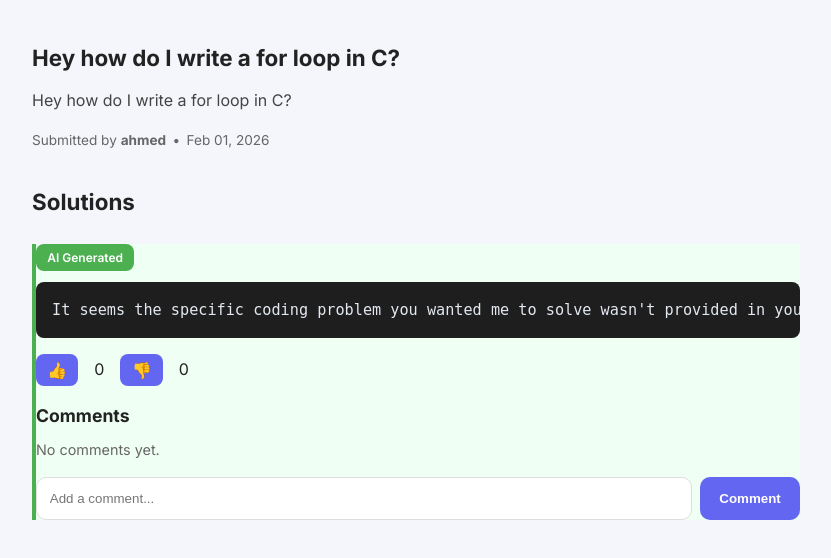
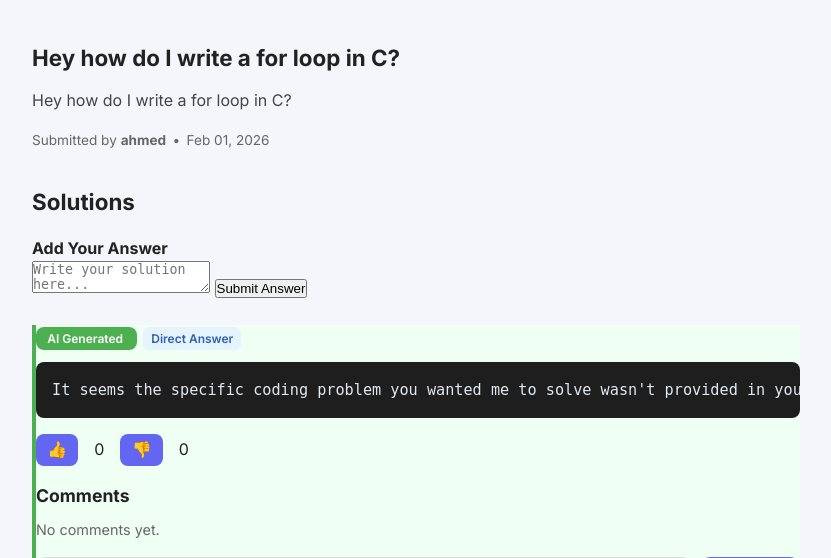
Before and after one commit to Ahmedaziz2002/CodeClinic, a Django app: page /problem/1/ in a window 1280 px wide. Shown: the part 65-623 px from the top of the page, without its empty margins (224-1055 px from the left). Run offline with Django 5.2, Linux system fonts and the light colour scheme; a user stored in the database is signed in; data comes from the database, SQL or seed files in the repository; both versions use the stored data as it was after the commit.

Commit message:
First Version of The CodeClinic

```diff
--- a/main/static/css/style.css
+++ b/main/static/css/style.css
@@ -468,3 +468,15 @@ body {
 .vote-btn.downvote:hover {
     background: #4338ca;
 }
+.intent-badge {
+    font-size: 0.75rem;
+    padding: 4px 8px;
+    border-radius: 6px;
+    margin-left: 6px;
+    opacity: 0.85;
+}
+
+.intent-direct { background: #e3f2fd; color: #0d47a1; }
+.intent-explanation { background: #e8f5e9; color: #1b5e20; }
+.intent-example { background: #fff3e0; color: #e65100; }
+.intent-opinion { background: #fce4ec; color: #880e4f; }
--- a/main/templates/problem_detail.html
+++ b/main/templates/problem_detail.html
@@ -20,29 +20,52 @@
 
     <h3 class="section-title">Solutions</h3>
 
+    <!-- Human solution submission form -->
+    {% if user.is_authenticated %}
+        <div class="card submit-human-solution">
+            <h4>Add Your Answer</h4>
+            <form method="POST" action="{% url 'add_human_solution' problem.id %}">
+                {% csrf_token %}
+                <textarea name="content" placeholder="Write your solution here..." required></textarea>
+                <button type="submit">Submit Answer</button>
+            </form>
+        </div>
+    {% else %}
+        <p><a href="{% url 'login' %}">Log in</a> to add your own answer.</p>
+    {% endif %}
+
     {% for solution in solutions %}
         <div class="card solution-card {% if solution.ai_generated %}ai-solution{% else %}human-solution{% endif %}">
 
             <div class="solution-header">
-                <span class="badge {% if solution.ai_generated %}ai-badge{% else %}human-badge{% endif %}">
-                    {% if solution.ai_generated %}AI Generated{% else %}Human Answer{% endif %}
-                </span>
+                <div class="badges">
+                    <span class="badge {% if solution.ai_generated %}ai-badge{% else %}human-badge{% endif %}">
+                        {% if solution.ai_generated %}AI Generated{% else %}Community Answer{% endif %}
+                    </span>
+
+                    {% if solution.answer_type %}
+                        <span class="badge intent-badge intent-{{ solution.answer_type }}">
+                            {{ solution.get_answer_type_display }}
+                        </span>
+                    {% endif %}
+                </div>
+
                 {% if not solution.ai_generated %}
                     <span class="solution-meta">by {{ solution.author.username }}</span>
                 {% endif %}
             </div>
 
+            <div class="solution-body {% if solution.answer_type %}solution-{{ solution.answer_type }}{% endif %}">
+                <pre class="code-block">{{ solution.content }}</pre>
+            </div>
 
-            <pre class="code-block">{{ solution.content }}</pre>
-
-           <div class="solution-votes">
+            <div class="solution-votes">
                 <button class="vote-btn upvote" onclick="voteSolution({{ solution.id }}, 'up')">👍</button>
                 <span id="upvotes-{{ solution.id }}">{{ solution.upvotes_count }}</span>
 
                 <button class="vote-btn downvote" onclick="voteSolution({{ solution.id }}, 'down')">👎</button>
                 <span id="downvotes-{{ solution.id }}">{{ solution.downvotes_count }}</span>
             </div>
-
 
             <h4 class="comment-title">Comments</h4>
             <div class="comment-section">
@@ -67,7 +90,9 @@
         <p class="no-items">No solutions yet.</p>
     {% endfor %}
 
-    <script>
+</div>
+
+<script>
 function voteSolution(solutionId, type) {
     fetch(`/vote/${solutionId}/${type}/`, {
         method: "POST",
@@ -83,7 +108,6 @@ function voteSolution(solutionId, type) {
     });
 }
 
-// CSRF helper
 function getCookie(name) {
     let cookieValue = null;
     if (document.cookie && document.cookie !== "") {
@@ -100,6 +124,4 @@ function getCookie(name) {
 }
 </script>
 
-</div>
-
 {% endblock %}
--- a/main/urls.py
+++ b/main/urls.py
@@ -8,6 +8,7 @@ urlpatterns = [
     path('submit/', views.submit_problem, name='submit'),
     path('', views.home, name='home'),
     path('problem/<int:problem_id>/', views.problem_detail, name='problem_detail'),
+    path('problem/<int:problem_id>/add_solution/', views.add_human_solution, name='add_human_solution'),
     path('add_comment/<int:solution_id>/', views.add_comment, name='add_comment'),
     path('vote/<int:solution_id>/<str:vote_type>/', views.vote_solution, name='vote_solution'),
 ]
--- a/main/views.py
+++ b/main/views.py
@@ -1,35 +1,39 @@
-from django.contrib.auth.models import User
+import logging
+
 from django.contrib import messages
 from django.contrib.auth import authenticate, login, logout
+from django.contrib.auth.decorators import login_required
+from django.contrib.auth.models import User
+from django.db.models import Count, Avg, Q, F
+from django.db.models.functions import TruncDate
+from django.http import JsonResponse
 from django.shortcuts import render, redirect, get_object_or_404
-from django.contrib.auth.decorators import login_required
-from django.http import JsonResponse
-from django.db.models import Count, Avg
-from django.db.models.functions import TruncDate
+
+from decouple import config
+
+from google import genai
+from google.genai import types
 
 from .models import Problem, Solution, Comment, Vote
 
-from decouple import config
-import google.generativeai as genai
-import logging
 
 GENAI_API_KEY = config("GENAI_API_KEY", default=None)
+GENAI_MODEL = config("GENAI_MODEL", default="gemini-2.5-flash")
 
 AI_ENABLED = False
-MODEL = None
-GENAI_MODEL = config(
-    "GENAI_MODEL",
-    default="models/gemini-1.5-flash"
-)
+genai_client = None
 
 if GENAI_API_KEY:
     try:
-        genai.configure(api_key=GENAI_API_KEY)
-        MODEL = genai.GenerativeModel(GENAI_MODEL)
+        genai_client = genai.Client(api_key=GENAI_API_KEY)
         AI_ENABLED = True
     except Exception as e:
-        logging.error(f"Gemini init failed: {e}")
+        logging.error(f"GenAI initialization failed: {e}")
 
+GENERATION_CONFIG = types.GenerateContentConfig(
+    temperature=0.4,
+    max_output_tokens=800,
+)
 
 def signup(request):
     if request.method == "POST":
@@ -46,12 +50,7 @@ def signup(request):
             messages.error(request, "Username already exists")
             return redirect("signup")
 
-        User.objects.create_user(
-            username=username,
-            email=email,
-            password=password
-        )
-
+        User.objects.create_user(username=username, email=email, password=password)
         messages.success(request, "Account created. Please log in.")
         return redirect("login")
 
@@ -65,11 +64,9 @@ def user_login(request):
             username=request.POST.get("username"),
             password=request.POST.get("password")
         )
-
         if user:
             login(request, user)
             return redirect("home")
-
         messages.error(request, "Invalid credentials")
         return redirect("login")
 
@@ -79,6 +76,7 @@ def user_login(request):
 def user_logout(request):
     logout(request)
     return redirect("login")
+
 
 @login_required(login_url="login")
 def submit_problem(request):
@@ -100,26 +98,41 @@ def submit_problem(request):
                 f"{description}"
             )
 
-            topic_response = MODEL.generate_content(topic_prompt)
+            topic_response = genai_client.models.generate_content(
+                model=GENAI_MODEL,
+                contents=topic_prompt,
+                config=GENERATION_CONFIG,
+            )
             ai_topic = topic_response.text.strip()
 
-            if ai_topic not in [
+            VALID_TOPICS = {
                 "Arrays", "Strings", "Math", "Binary Search", "Graphs",
                 "Dynamic Programming", "Sorting", "Hashmaps", "Recursion", "Trees"
-            ]:
+            }
+            if ai_topic not in VALID_TOPICS:
                 ai_topic = "Uncategorized"
 
-            solution_prompt = (
-                "Solve the following coding problem clearly.\n"
-                "Explain the approach and provide code.\n\n"
-                f"{description}"
+            solution_prompt = f"""
+                You are a helpful programming assistant.
+
+                Answer the user's question clearly and directly.
+                If the user asks for syntax, explain it simply with examples.
+                If the user asks for a concept, explain it intuitively.
+                If the user asks for code, provide correct and clean code.
+
+                User question:
+                {description}
+                """
+            solution_response = genai_client.models.generate_content(
+                model=GENAI_MODEL,
+                contents=solution_prompt,
+                config=GENERATION_CONFIG,
             )
-
-            solution_response = MODEL.generate_content(solution_prompt)
             ai_solution_text = solution_response.text.strip()
 
         except Exception as e:
-            ai_solution_text = f"AI error: {str(e)}"
+            logging.error(f"AI generation error: {e}")
+            ai_solution_text = "AI failed to generate a solution."
             ai_topic = "Unknown"
 
     problem = Problem.objects.create(
@@ -128,14 +141,47 @@ def submit_problem(request):
         topic=ai_topic
     )
 
+    def infer_answer_type(question: str) -> str:
+        q = question.lower()
+        if "example" in q or "sample" in q:
+            return "example"
+        if "explain" in q or "why" in q or "how does" in q:
+            return "explanation"
+        if "opinion" in q or "best" in q:
+            return "opinion"
+        return "direct"
+
+    answer_type = infer_answer_type(description)
+
     Solution.objects.create(
         problem=problem,
         content=ai_solution_text,
-        ai_generated=True
+        ai_generated=True,
+        answer_type=answer_type
     )
 
     return redirect("problem_detail", problem_id=problem.id)
-from django.db.models import Count, Q
+
+
+@login_required(login_url="login")
+def add_human_solution(request, problem_id):
+    if request.method == "POST":
+        problem = get_object_or_404(Problem, id=problem_id)
+        content = request.POST.get("content")
+
+        if content:
+            Solution.objects.create(
+                problem=problem,
+                content=content,
+                author=request.user,
+                ai_generated=False,
+                answer_type="direct"
+            )
+        else:
+            messages.error(request, "Solution cannot be empty.")
+
+    return redirect("problem_detail", problem_id=problem_id)
+
 
 def problem_detail(request, problem_id):
     problem = get_object_or_404(Problem, id=problem_id)
@@ -146,7 +192,13 @@ def problem_detail(request, problem_id):
             upvotes_count=Count("vote", filter=Q(vote__type="up")),
             downvotes_count=Count("vote", filter=Q(vote__type="down")),
         )
-        .prefetch_related("comments", "vote_set")
+        .order_by(
+            "-ai_generated",
+            "answer_type",
+            "-upvotes_count",
+            "downvotes_count",
+            "-created_at"
+        )
     )
 
     return render(request, "problem_detail.html", {
@@ -154,9 +206,11 @@ def problem_detail(request, problem_id):
         "solutions": solutions
     })
 
+
 def home(request):
     problems = Problem.objects.all().order_by("-created_at")
     return render(request, "index.html", {"problems": problems})
+
 
 @login_required(login_url="login")
 def add_comment(request, solution_id):
@@ -167,8 +221,8 @@ def add_comment(request, solution_id):
             content=request.POST.get("content"),
             author=request.user
         )
+    return redirect("problem_detail", problem_id=solution.problem.id)
 
-    return redirect("problem_detail", problem_id=solution.problem.id)
 
 @login_required(login_url="login")
 def vote_solution(request, solution_id, vote_type):
@@ -192,13 +246,6 @@ def vote_solution(request, solution_id, vote_type):
         "downvotes": Vote.objects.filter(solution=solution, type="down").count()
     })
 
-from django.contrib.auth.decorators import login_required
-from django.shortcuts import render
-from django.contrib.auth.models import User
-from django.db.models import Count, Avg, Q
-from django.db.models.functions import TruncDate
-
-from .models import Problem, Solution, Comment, Vote
 
 @login_required(login_url="login")
 def reports_dashboard(request):
@@ -224,35 +271,40 @@ def reports_dashboard(request):
     top_active_users = (
         User.objects
         .annotate(
-            solutions_posted=Count("solution", distinct=True),
+            human_solutions_posted=Count("solution", filter=Q(solution__ai_generated=False), distinct=True),
             comments_posted=Count("comment", distinct=True),
         )
         .annotate(
-            activity_score=Count("solution", distinct=True) +
-                           Count("comment", distinct=True)
+            activity_score=F("human_solutions_posted") + F("comments_posted")
         )
         .order_by("-activity_score")[:10]
     )
 
     ai_solutions = Solution.objects.filter(ai_generated=True).count()
-    human_solutions = Solution.objects.filter(ai_generated=False).count()
+    human_full_solutions = Solution.objects.filter(ai_generated=False).count()
 
     ai_votes = Vote.objects.filter(solution__ai_generated=True).count()
-    human_votes = Vote.objects.filter(solution__ai_generated=False).count()
+    human_votes_on_solutions = Vote.objects.filter(solution__ai_generated=False).count()
 
     ai_avg_votes = ai_votes / ai_solutions if ai_solutions else 0
-    human_avg_votes = human_votes / human_solutions if human_solutions else 0
+    human_avg_votes = human_votes_on_solutions / human_full_solutions if human_full_solutions else 0
 
-    ai_topic_breakdown = (
-        Solution.objects
-        .filter(ai_generated=True)
-        .values("problem__topic")
+    ai_type_breakdown = (
+        Solution.objects.filter(ai_generated=True)
+        .values("answer_type")
         .annotate(count=Count("id"))
         .order_by("-count")
     )
 
-    top_solutions = (
-        Solution.objects
+    human_type_breakdown = (
+        Solution.objects.filter(ai_generated=False)
+        .values("answer_type")
+        .annotate(count=Count("id"))
+        .order_by("-count")
+    )
+
+    top_ai_solutions = (
+        Solution.objects.filter(ai_generated=True)
         .annotate(
             upvotes=Count("vote", filter=Q(vote__type="up")),
             downvotes=Count("vote", filter=Q(vote__type="down")),
@@ -261,28 +313,37 @@ def reports_dashboard(request):
         .order_by("-score")[:10]
     )
 
+    top_human_solutions = (
+        Solution.objects.filter(ai_generated=False)
+        .annotate(
+            upvotes=Count("vote", filter=Q(vote__type="up")),
+            downvotes=Count("vote", filter=Q(vote__type="down")),
+        )
+        .annotate(score=Count("vote"))
+        .order_by("-score")[:10]
+    )
 
     best_users = (
         User.objects
         .annotate(
-            total_upvotes=Count("solution__vote", filter=Q(solution__vote__type="up")),
-            total_solutions=Count("solution", distinct=True),
-        )
-        .annotate(
-            avg_upvotes=Avg("total_upvotes")
+            total_upvotes=Count(
+                "solution__vote",
+                filter=Q(solution__vote__type="up", solution__ai_generated=False)
+            ),
+            total_solutions=Count("solution", filter=Q(solution__ai_generated=False), distinct=True),
         )
         .order_by("-total_upvotes")[:10]
     )
 
+    # Most active problems (human activity only)
     most_active_problems = (
         Problem.objects
         .annotate(
-            solution_count=Count("solutions", distinct=True),
+            solution_count=Count("solutions", filter=Q(solutions__ai_generated=False), distinct=True),
             comment_count=Count("solutions__comments", distinct=True),
         )
         .annotate(
-            activity_score=Count("solutions", distinct=True) +
-                           Count("solutions__comments", distinct=True)
+            activity_score=F("solution_count") + F("comment_count")
         )
         .order_by("-activity_score")[:10]
     )
@@ -299,13 +360,15 @@ def reports_dashboard(request):
         },
         "ai": {
             "ai_solutions": ai_solutions,
-            "human_solutions": human_solutions,
+            "human_solutions": human_full_solutions,
             "ai_avg_votes": ai_avg_votes,
             "human_avg_votes": human_avg_votes,
-            "ai_topic_breakdown": ai_topic_breakdown,
+            "ai_type_breakdown": ai_type_breakdown,
+            "human_type_breakdown": human_type_breakdown,
         },
         "oversight": {
-            "top_solutions": top_solutions,
+            "top_ai_solutions": top_ai_solutions,
+            "top_human_solutions": top_human_solutions,
             "best_users": best_users,
             "most_active_problems": most_active_problems,
         }
```
Also changed, not shown: main/models.py (+37 -3 lines), main/templates/admin/reports_dashboard.html (+74 -25 lines), db.sqlite3, main/migrations/0004_comment_problem_solution_answer_type_and_more.py (added).
